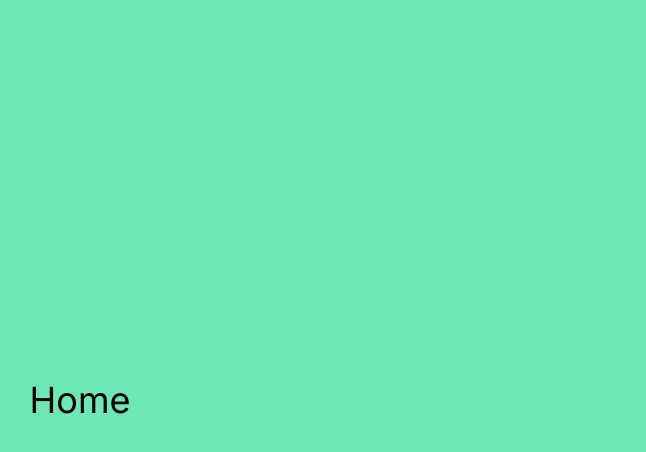
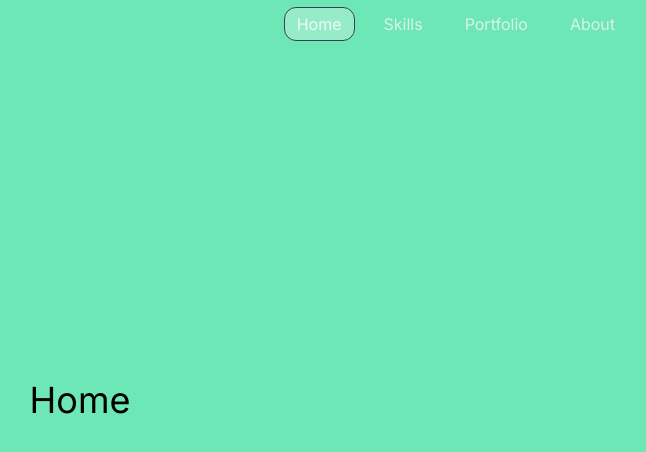
Before and after one commit to Arden27/portfolio, a Next.js app: page /snap in a window 1280 px wide. Shown: the top 452 px of the page, without its empty margins (560-1206 px from the left). Built offline with nearby package versions, Linux system fonts and the light colour scheme.

Commit message:
test no ref

```diff
--- a/src/app/layout.js
+++ b/src/app/layout.js
@@ -6,6 +6,7 @@ import { Analytics } from '@vercel/analytics/react';
 //import DynamicBackground from '@/components/dynamicBackground'
 //import Chat from '@/components/chat'
 //import { useSelector } from "react-redux";
+import NavBar from "@/components/nav";
 
 import dynamic from 'next/dynamic';
 
@@ -26,11 +27,14 @@ export default function RootLayout({ children }) {
     <html className="overflow-hidden bg-slate-500" lang="en">
       <body className={`${inter.className} fixed`}>
         <Providers>
+          <NavBar isHomeVisible={true} />
           <div className="relative">
             <div className="absolute inset-0 z-0">
               <DynamicBackground />
             </div>
-            <div className="relative z-10">
+            <div
+              id="mainContainer"
+              className="z-20 relative box-border h-[100svh] w-screen snap-y snap-mandatory overflow-scroll scroll-smooth">
               {children}
               <Analytics />
             </div>
--- a/src/app/page.js
+++ b/src/app/page.js
@@ -13,22 +13,20 @@ export default function Page() {
     const mainRef = useRef();
     const [isVisible, setIsVisible] = useState(false);
 
-    return (
-        <main
-            ref={mainRef}
-            className="z-20 relative box-border h-[100svh] w-screen snap-y snap-mandatory overflow-scroll scroll-smooth"
-        >
-            <NavBar mainRef={mainRef} isHomeVisible={isVisible} />
-            <Chat isChatVisible={isVisible} />
+    return [
+
+            <Chat isChatVisible={isVisible} />,
 
             <section
+                key="home"
                 id="home-section"
                 className="flex h-[100svh] w-screen snap-start items-center justify-center "
             >
                 <Home isVisible={isVisible} setIsVisible={setIsVisible}/>
-            </section>
+            </section>,
 
             <section
+                key="skills"
                 id="skills-section"
                 className="flex h-[100svh] w-screen snap-start flex-col items-center justify-center pt-16 max-sm:pt-14"
             >
@@ -36,9 +34,10 @@ export default function Page() {
                     Skills
                 </h1>
                 <Skills />
-            </section>
+            </section>,
 
             <section
+                key="portfolio"
                 id="portfolio-section"
                 className="flex h-[100svh] w-screen snap-start flex-col items-center justify-center pt-16 max-sm:pt-14"
             >
@@ -46,9 +45,10 @@ export default function Page() {
                     Portfolio
                 </h1>
                 <Projects />
-            </section>
+            </section>,
 
             <section
+                key="about"
                 id="about-section"
                 className="flex h-[100svh] w-screen snap-start flex-col items-center md:justify-center pt-16 max-sm:pt-14"
             >
@@ -57,6 +57,5 @@ export default function Page() {
                 </h1>
                 <About mainRef={mainRef} />
             </section>
-        </main>
-    );
+    ];
 }
--- a/src/components/nav.js
+++ b/src/components/nav.js
@@ -2,10 +2,10 @@
 
 import { useEffect, useState } from "react";
 
-const NavBar = ({ mainRef, isHomeVisible }) => {
+const NavBar = ({ isHomeVisible }) => {
     const [activeLink, setActiveLink] = useState("home-section");
     const [shadow, setShadow] = useState(false);
-    const [scrollInitiator, setScrollInitiator] = useState(null); // Add this to track which link initiated the scroll
+    const [scrollInitiator, setScrollInitiator] = useState(null);
 
     const isSafari = typeof navigator !== 'undefined' && /^((?!chrome|android).)*safari/i.test(navigator.userAgent) && !/Mobi|Android/i.test(navigator.userAgent);
 
@@ -16,16 +16,18 @@ const NavBar = ({ mainRef, isHomeVisible }) => {
         if (isHomeVisible) {
             setTimeout(() => {
                 setNavItemsVisible(true);
-            }, 50); // Start showing items after a 50ms delay.
+            }, 50);
 
             setTimeout(() => {
                 setInitialRender(false);
-            }, 1000); // Assuming the cumulative delay for all items is 700ms, we set this to 1000ms to be sure.
+            }, 1000);
         }
     }, [isHomeVisible]);
 
     const handleScroll = () => {
-        if (!mainRef.current) return;
+        const mainContainer = document.getElementById("mainContainer");
+        if (!mainContainer) return;
+
         const sections = [
             "home-section",
             "skills-section",
@@ -38,7 +40,7 @@ const NavBar = ({ mainRef, isHomeVisible }) => {
         sections.forEach((id) => {
             const section = document.getElementById(id);
             const distance = Math.abs(
-                mainRef.current.scrollTop - section.offsetTop,
+                mainContainer.scrollTop - section.offsetTop
             );
 
             if (distance < smallestDistance) {
@@ -47,12 +49,11 @@ const NavBar = ({ mainRef, isHomeVisible }) => {
             }
         });
 
-        // Only change the activeLink if the currentSection is not the scrollInitiator
         if (currentSection !== scrollInitiator) {
             setActiveLink(currentSection);
         }
 
-        if (mainRef.current.scrollTop > 0) {
+        if (mainContainer.scrollTop > 0) {
             setShadow(true);
         } else {
             setShadow(false);
@@ -60,38 +61,40 @@ const NavBar = ({ mainRef, isHomeVisible }) => {
     };
 
     useEffect(() => {
-        if (mainRef.current) {
-            mainRef.current.addEventListener("scroll", handleScroll);
+        const mainContainer = document.getElementById("mainContainer");
+        if (mainContainer) {
+            mainContainer.addEventListener("scroll", handleScroll);
         }
 
         return () => {
-            if (mainRef.current) {
-                mainRef.current.removeEventListener("scroll", handleScroll);
+            if (mainContainer) {
+                mainContainer.removeEventListener("scroll", handleScroll);
             }
         };
-    }, [mainRef]);
+    }, []);
 
     const handleNavLinkClick = (sectionId) => {
-        setScrollInitiator(sectionId); // Set the scroll initiator
+        setScrollInitiator(sectionId);
 
-        if (mainRef.current) {
-            const section = document.getElementById(sectionId);
-            mainRef.current.scrollTo({
+        const section = document.getElementById(sectionId);
+        const mainContainer = document.getElementById("mainContainer");
+
+        if (section && mainContainer) {
+            mainContainer.scrollTo({
                 top: section.offsetTop,
-                behavior: "smooth", // Use smooth scrolling
+                behavior: "smooth",
             });
 
-            // Set the active link after a short delay to prevent flicker and clear the scrollInitiator after scroll finishes
             setTimeout(() => {
                 setActiveLink(sectionId);
                 setScrollInitiator(null);
-            }, 500); // Delayed by 50ms. You can adjust this value if needed.
+            }, 500);
         }
     };
 
     return (
         <nav
-            className={`fixed top-0 flex h-12 w-full items-center justify-around bg-transparent z-10 p-3 transition-shadow duration-500 ease-in-out md:justify-end ${
+            className={`fixed z-40 top-0 flex h-12 w-full items-center justify-around bg-transparent p-3 transition-shadow duration-500 ease-in-out md:justify-end ${
                 shadow && !isSafari ? "shadow-lg" : "bg-transparent"
             }`}
         >
```
